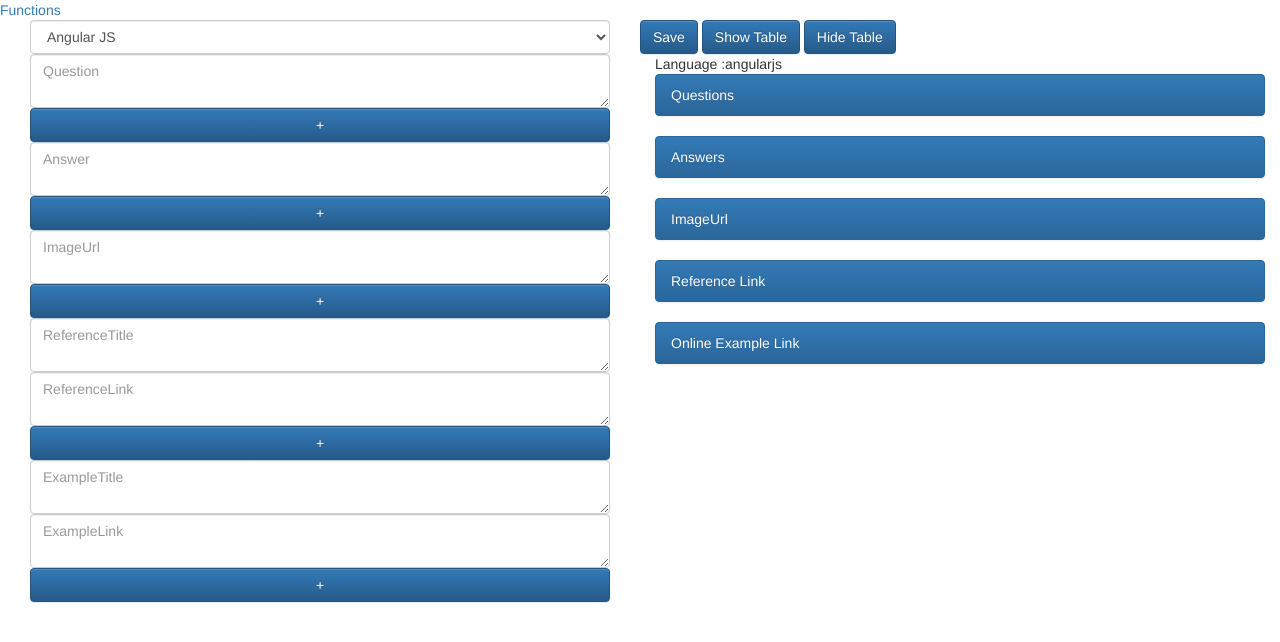
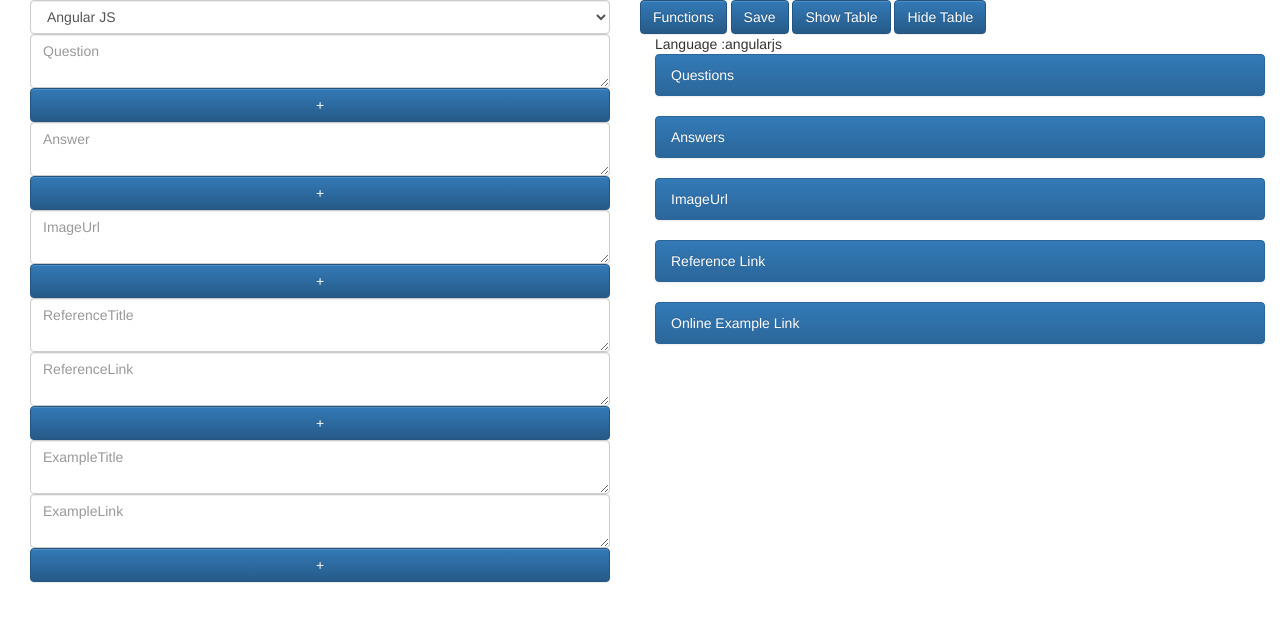
Before and after one commit to sachinmishra007/firebase, a plain HTML site: page index.html in a window 1280 px wide. Drawn offline with Linux system fonts and the light colour scheme; a script that the page names is missing.

Commit message:
Create index.html

```diff
--- a/index.html
+++ b/index.html
@@ -8,7 +8,6 @@
 
 </head>
 <body ng-app="app" ng-controller="appCtrl" ng-init="init()">
-    <a href='test.html'>Functions</a>
     <div class="form-group">
         <div class="col-md-6">
             <div class="form-group">
@@ -42,6 +41,7 @@
 
             </div>
         </div>
+        <a class="btn btn-primary" href='test.html'>Functions</a>
         <button class="btn btn-primary" ng-click="Save()">
             Save
         </button>
```
